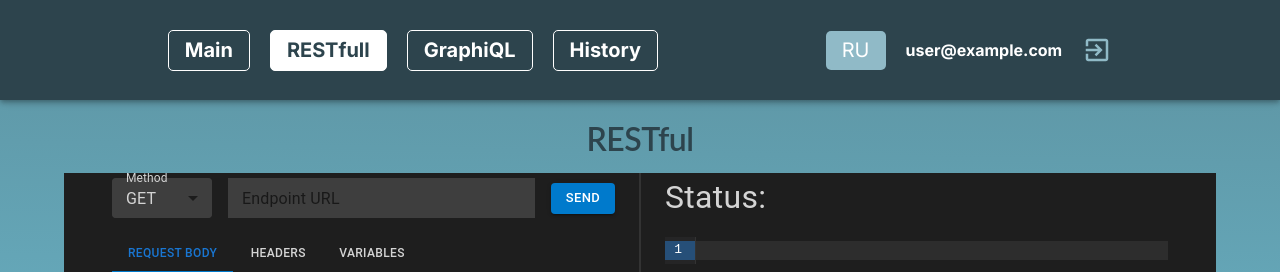
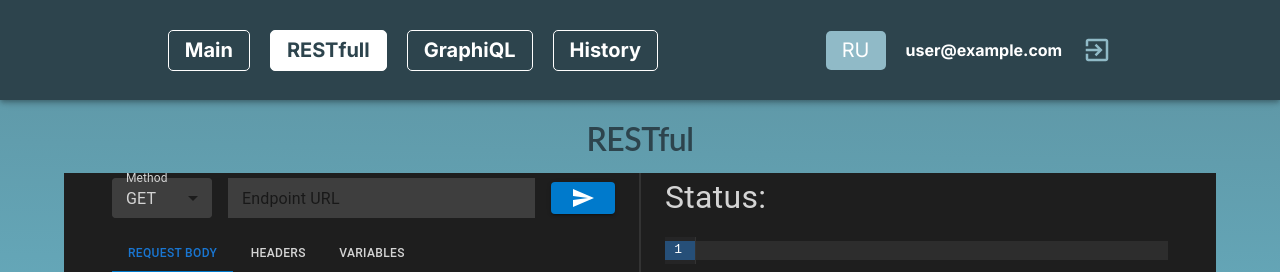
Before and after one commit to p0lluxstar/graphiql-app, a Next.js app: page /en/restfull in a window 1280 px wide. Shown: the top 272 px of the page. Built offline with nearby package versions, Linux system fonts and the light colour scheme; no server answers; sample sign-in values are in the browser's storage.

Commit message:
fix: fix reuest button

```diff
--- a/src/components/restfull/RequestBodyEditor.tsx
+++ b/src/components/restfull/RequestBodyEditor.tsx
@@ -119,7 +119,6 @@ export const RequestBodyEditor: React.FC<RequestBodyEditorProps> = ({
           height="100%"
         />
       </Box>
-      {/* Отображаем сообщение об ошибке без Alert */}
       {jsonError && (
         <Typography
           variant="body2"
--- a/src/components/restfull/Restfull.tsx
+++ b/src/components/restfull/Restfull.tsx
@@ -12,6 +12,7 @@ import {
   SelectChangeEvent,
   Typography,
 } from '@mui/material';
+import SendIcon from '@mui/icons-material/Send';
 import { PanelGroup, Panel, PanelResizeHandle } from 'react-resizable-panels';
 import { MethodSelector } from './MethodSelector';
 import { UrlInput } from './UrlInput';
@@ -293,7 +294,7 @@ export default function Restfull(): JSX.Element {
                     },
                   }}
                 >
-                  {t('restfull_send')}
+                  <SendIcon />
                 </Button>
               </Box>
 
```
